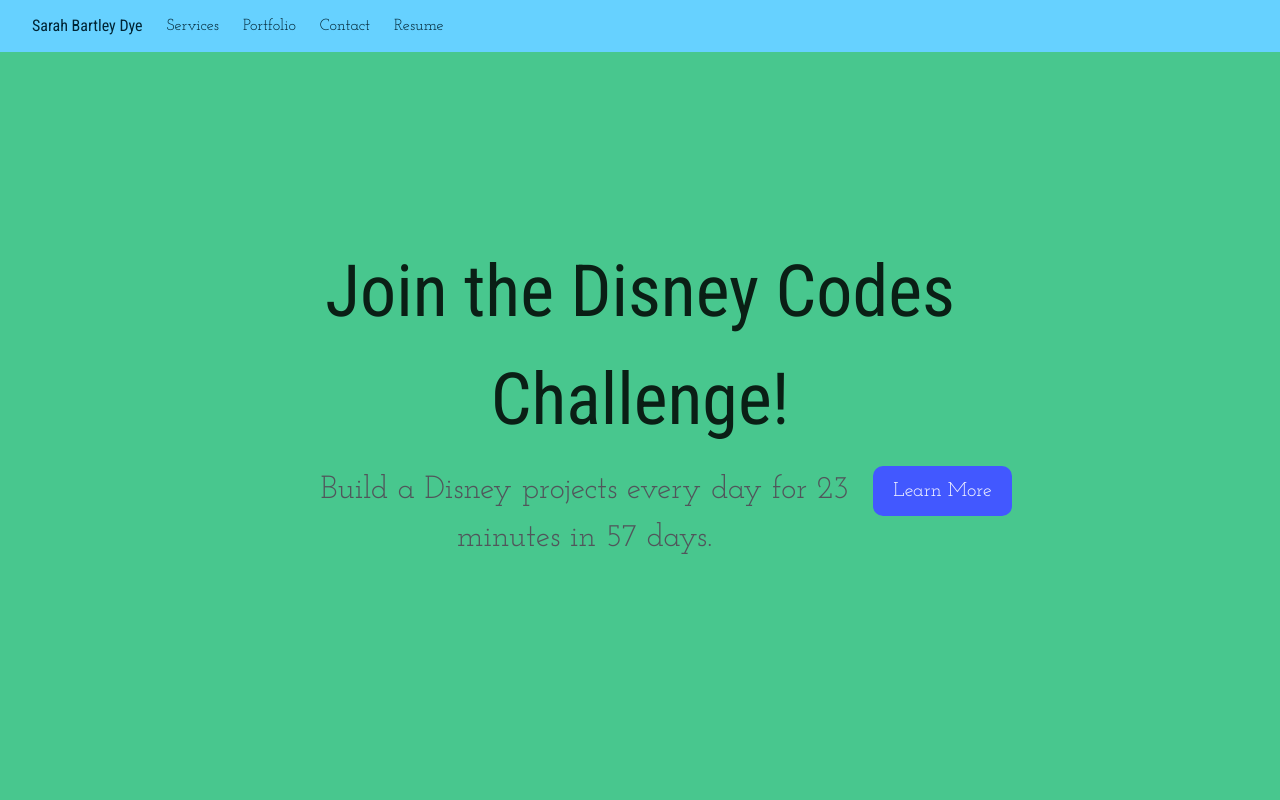
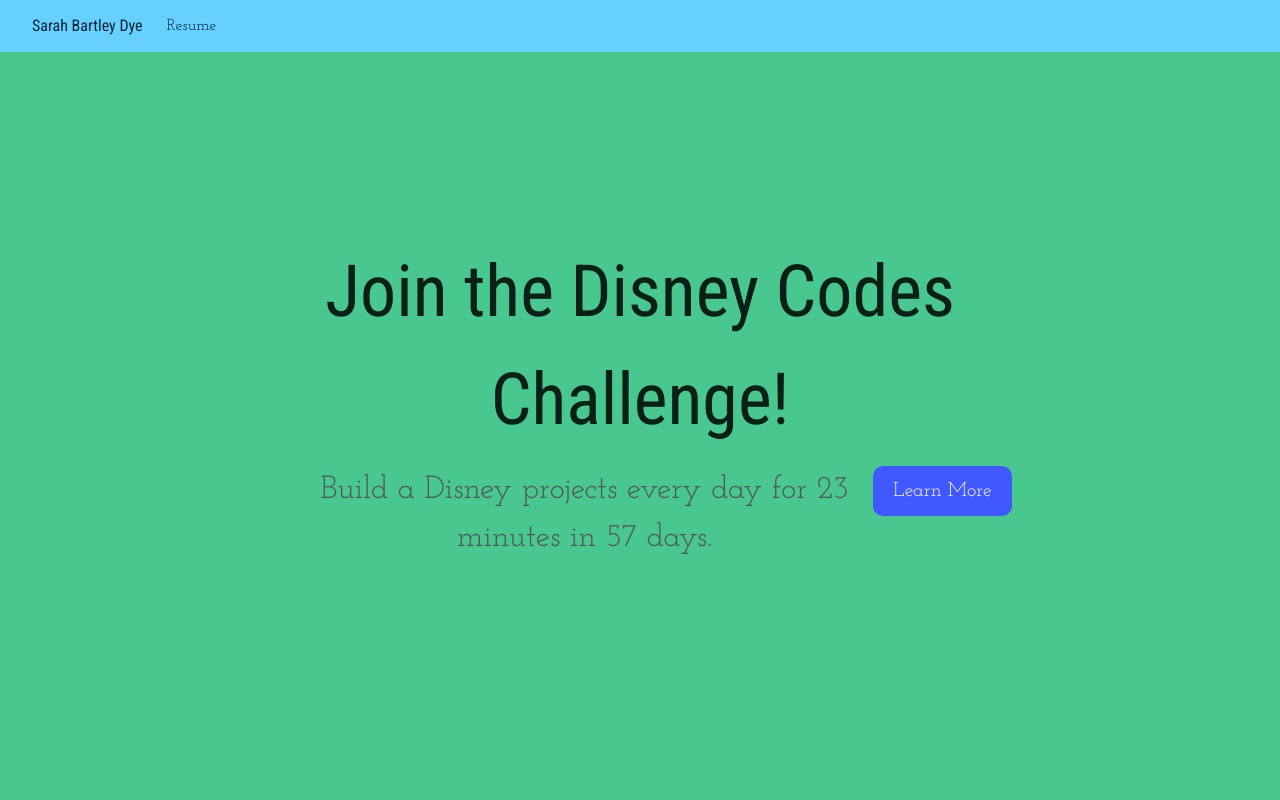
Before and after one commit to BritishPandaChick/projects, a plain HTML site: page index.html in a window 1280 px wide. Shown: the top 800 px of the page. Drawn offline with nearby package versions, Linux system fonts and the light colour scheme; a script that the page names is missing.

Commit message:
Update navbar links

```diff
--- a/index.html
+++ b/index.html
@@ -52,9 +52,6 @@
 
                     <div id="navbarMain" class="navbar-menu">
                         <div class="navbar-start">
-                            <a class="navbar-item" href="#services">Services</a>
-                            <a class="navbar-item" href="#portfolio">Portfolio</a>
-                            <a class="navbar-item" href="#contact">Contact</a>
                             <a class="navbar-item" href="sarah-bartley-dye-resume-june2025.pdf">Resume</a>
                         </div>
                     </div>
```
